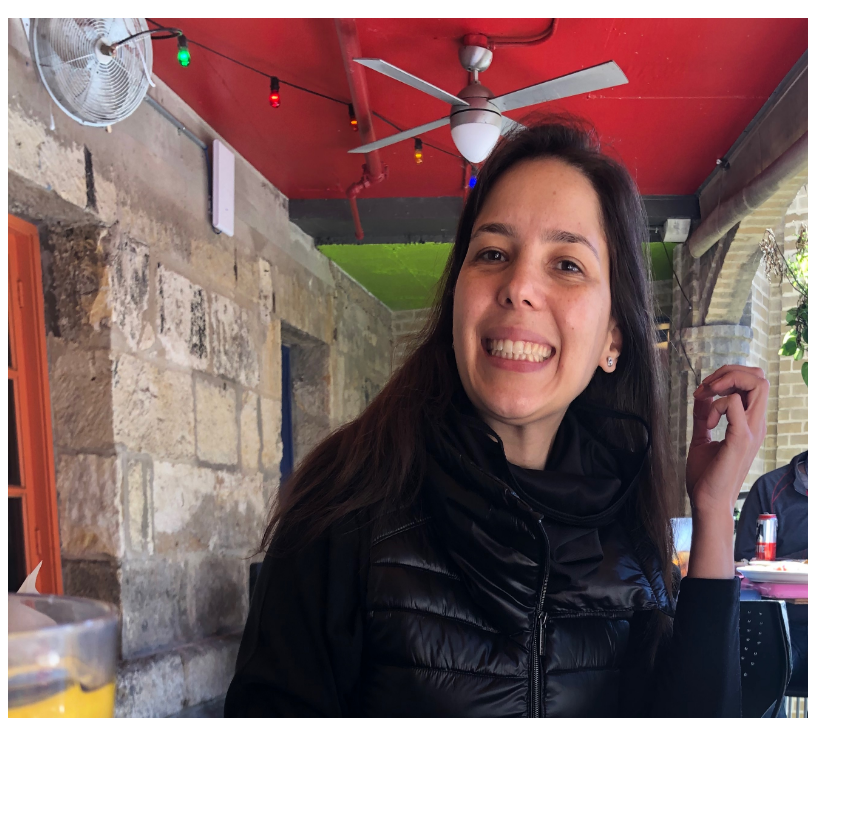
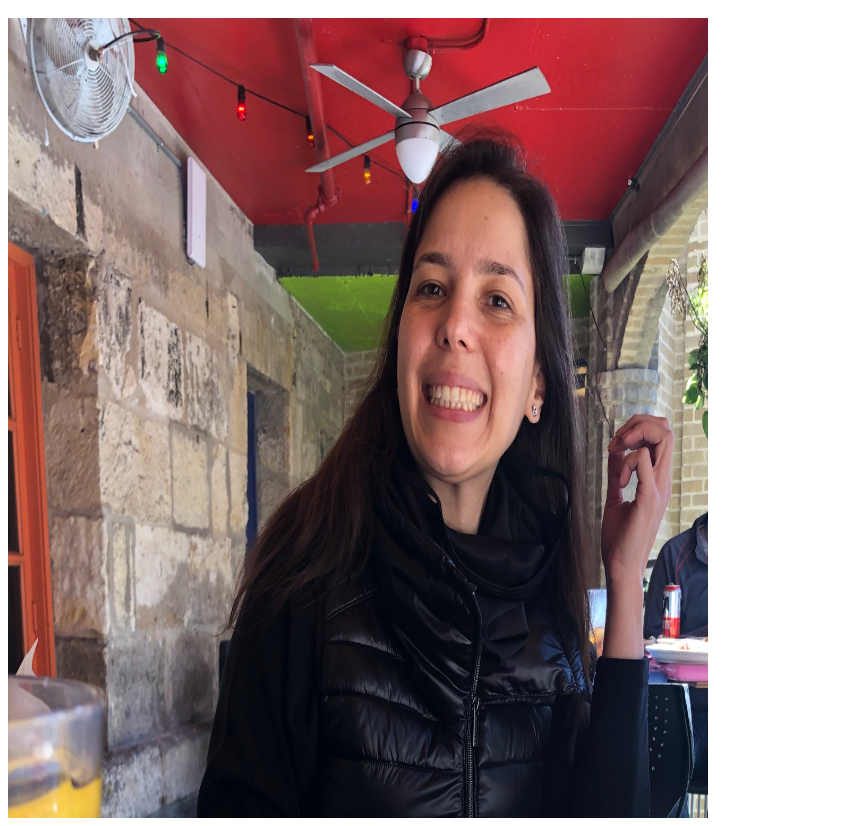
Before and after one commit to malenagomez/malenagomez.github.io, a plain HTML site: page index.html in a window 1280 px wide. Shown: the part 48-874 px from the top of the page, without its empty margins (0-863 px from the left). Before the commit the page ends 800 px from the top, so only its background shows below. Drawn offline with Linux system fonts and the light colour scheme.

Commit message:
Update index.html

```diff
--- a/index.html
+++ b/index.html
@@ -1,4 +1,4 @@
 <html>
     <h1>Malena's Portfolio</h1>
-    <img src="./bioPic1.JPEG" atl="bioPic1.JPEG" width="800" height="700"/>
+    <img src="./bioPic1.JPEG" atl="bioPic1.JPEG" width="700" height="800"/>
 </html>
```
